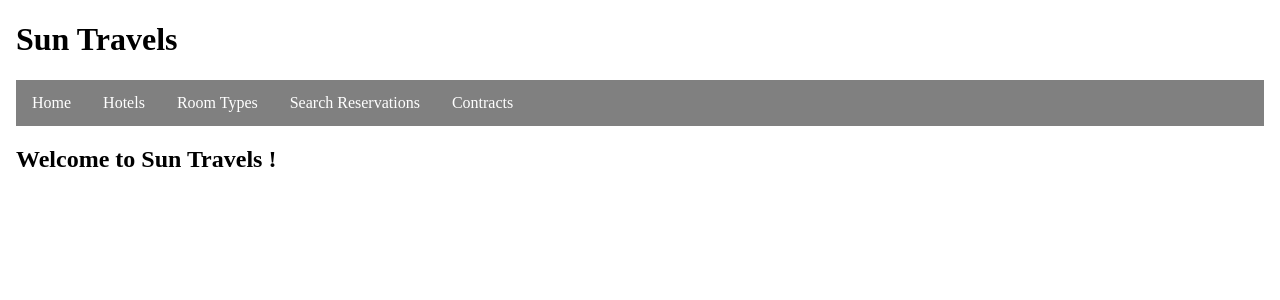
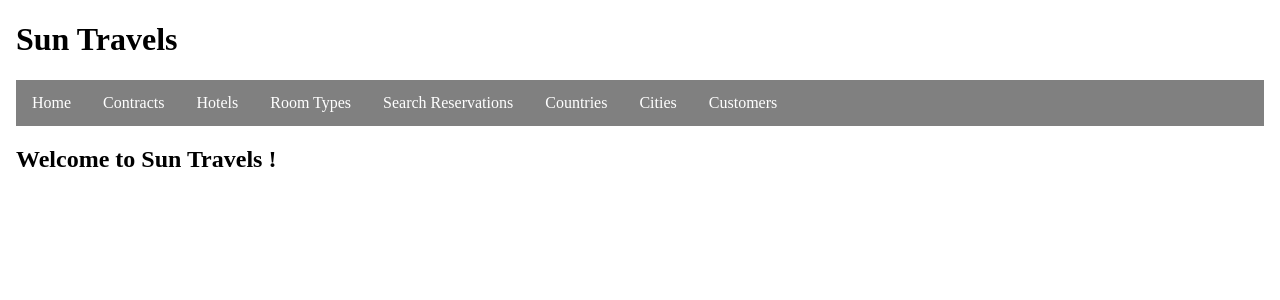
Before and after one commit to e12225/Sun_Travels_Front_End, an Angular app in the folder angular/: page / in a window 1280 px wide. Shown: the top 300 px of the page. Built offline with nearby package versions, Linux system fonts and the light colour scheme.

Commit message:
more nav bars added

```diff
--- a/angular/src/app/app.component.html
+++ b/angular/src/app/app.component.html
@@ -3,15 +3,6 @@
     <h1>{{title}}</h1>
     <ul>
       <li><a class="active" routerLink="">Home</a></li>
-      <li class="dropdown">
-        <a href="javascript:void(0)" class="dropbtn">Hotels</a>
-        <div class="dropdown-content">
-          <a routerLink="/addNewHotel">Add New Hotel</a>
-          <a routerLink="/hotelList">View Hotel List</a>
-        </div>
-      </li>
-      <li><a class="active" routerLink="/roomTypes">Room Types</a> </li>
-      <li><a class="active" routerLink="/searchReservations">Search Reservations</a></li>
       <li class="dropdown">
         <a href="javascript:void(0)" class="dropbtn">Contracts</a>
         <div class="dropdown-content">
@@ -19,6 +10,46 @@
           <a routerLink="/contractDetails">View Contract Details</a>
         </div>
       </li>
+      <li class="dropdown">
+        <a href="javascript:void(0)" class="dropbtn">Hotels</a>
+        <div class="dropdown-content">
+          <a routerLink="/addNewHotel">Add New Hotel</a>
+          <a routerLink="/hotelList">View Hotel List</a>
+          <a routerLink="/hotelsByNameOrAlias">Search Hotels</a>
+        </div>
+      </li>
+      <li class="dropdown">
+        <a href="javascript:void(0)" class="dropbtn">Room Types</a>
+        <div class="dropdown-content">
+          <a routerLink="/addNewRoomType">Add New Room Type</a>
+          <a routerLink="/roomTypeList">View Room Type List</a>
+          <a routerLink="/roomTypeByNameOrAlias">Search Room Types</a>
+        </div>
+      <li><a class="active" routerLink="/searchReservations">Search Reservations</a></li>
+      <li class="dropdown">
+        <a href="javascript:void(0)" class="dropbtn">Countries</a>
+        <div class="dropdown-content">
+          <a routerLink="/addNewCountry">Add New Country</a>
+          <a routerLink="/countryList">View Country List</a>
+          <a routerLink="/countriesByNameOrAlias">Search Countries</a>
+        </div>
+      </li>
+      <li class="dropdown">
+        <a href="javascript:void(0)" class="dropbtn">Cities</a>
+        <div class="dropdown-content">
+          <a routerLink="/addNewCity">Add New City</a>
+          <a routerLink="/cityList">View City List</a>
+          <a routerLink="/citiesByNameOrAlias">Search Cities</a>
+        </div>
+      </li>
+      <li class="dropdown">
+        <a href="javascript:void(0)" class="dropbtn">Customers</a>
+        <div class="dropdown-content">
+          <a routerLink="/addNewCustomer">Add New Customer</a>
+          <a routerLink="/customerList">View Customer List</a>
+          <a routerLink="/customersByNameOrAlias">Search Customers</a>
+        </div>
+      </li>
     </ul>
     <router-outlet></router-outlet>
   </div>
```
